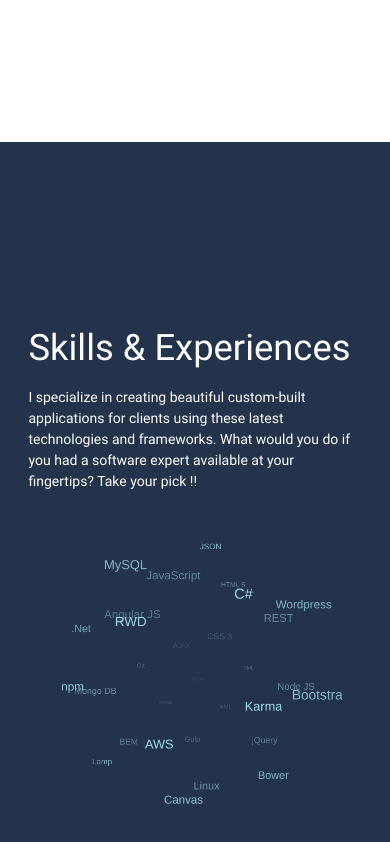
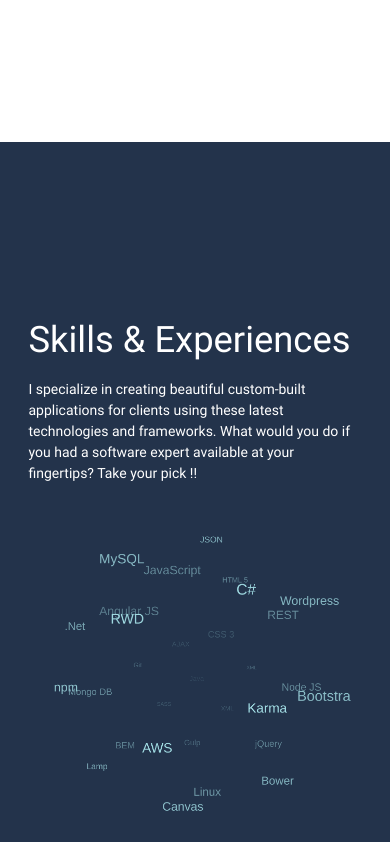
Before and after one commit to ManishaMuskan/manishamuskan.github.io, a plain HTML site: page home.html in a window 390 px wide. Shown: the part 1546-2388 px from the top of the page. Drawn offline with Linux system fonts and the light colour scheme.

Commit message:
Elegance
sphere height fix

```diff
--- a/css/home-style.css
+++ b/css/home-style.css
@@ -32,8 +32,8 @@
 
 @media screen and (max-width: 560px) {
     #myCanvas {
-        width: 80%;
-        height: auto;
+        width: 80vw;
+        height: 80vw;
     }
 }
 
```
